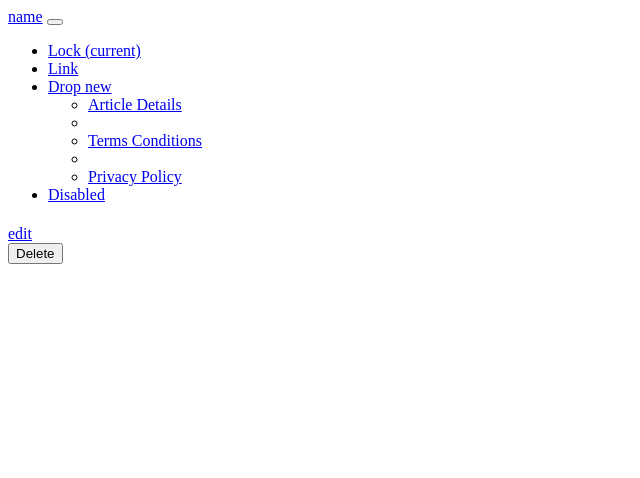
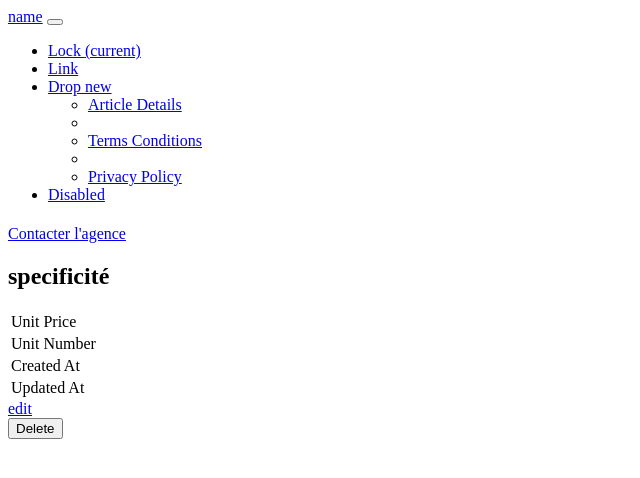
Before and after one commit to novenopatch/blztg, a Symfony app: template templates/product/show.html.twig in a window 1280 px wide. Shown: the top 478 px of the page, without its empty margins (0-640 px from the left). Run offline with Twig, Linux system fonts and the light colour scheme; the template is opened without the code that fills it, so the values that code supplies are empty; some libraries are stand-ins or nearby versions.

Commit message:
frontend

```diff
--- a/templates/product/show.html.twig
+++ b/templates/product/show.html.twig
@@ -3,8 +3,8 @@
 {% block title %}Product{% endblock %}
 
 {% block body %}
-
-    <div class="container mt-4">
+<div class="jumbotron">
+    <div class="container">
         <div class="row">
             <div class="col-md-8">
 
@@ -20,9 +20,39 @@
                     {% endfor %}
                 </h3>
                 <div class="text-primary" style="font-size: 4em;font-weight: bold;">{{ product.formattedPrice }}</div>
+                <a href="#" class="btn btn-primary">Contacter l'agence</a>
             </div>
         </div>
+    </div>
+</div>
+    <div class="container mt-4">
 
+        <p>
+            {{ product.description | nl2br }}
+        </p>
+        <div class="row">
+            <div class="col-md-8">
+                <h2>specificité</h2>
+                <table class="table table-striped">
+                    <tr>
+                        <td>Unit Price</td>
+                        <td>{{ product.unitPrice }}</td>
+                    </tr>
+                    <tr>
+                        <td>Unit Number</td>
+                        <td>{{ product.unitNumber }}</td>
+                    </tr>
+                    <tr>
+                        <td>Created At</td>
+                        <td>{{ product.unitNumber }}</td>
+                    </tr>
+                    <tr>
+                        <td>Updated At</td>
+                        <td>{{ product.unitNumber }}</td>
+                    </tr>
+                </table>
+            </div>
+        </div>
     </div>
 
     <a href="{{ path('product_edit', {'id': product.id}) }}">edit</a>
```
Also changed, not shown: src/Entity/Product.php (+16 -0 lines).
